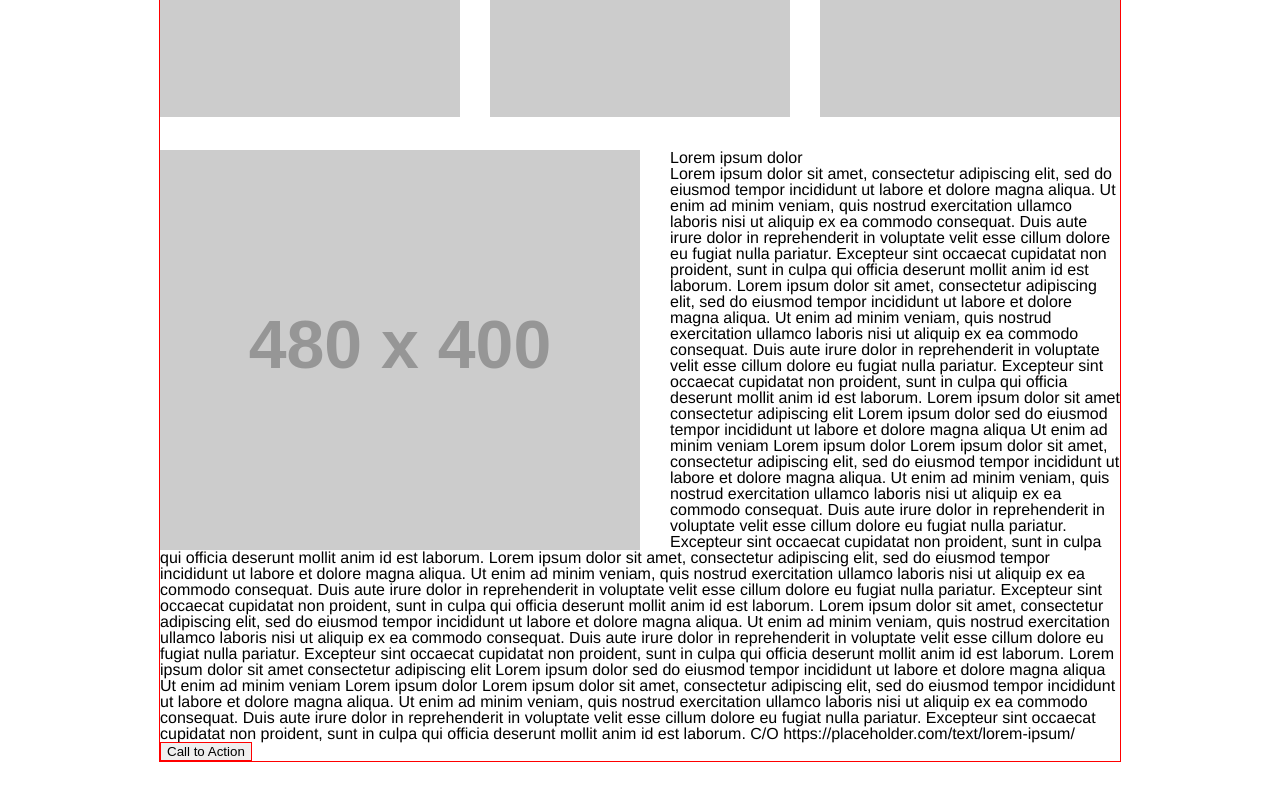
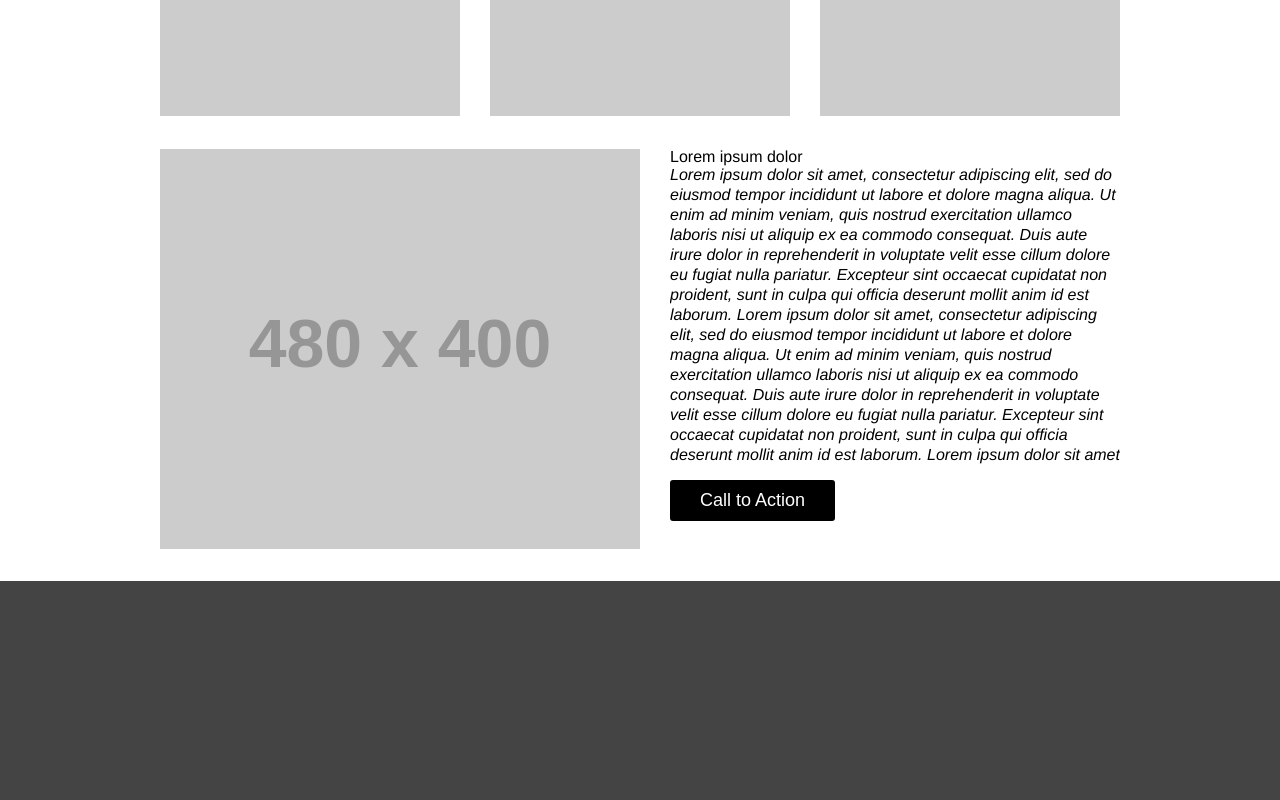
Before and after one commit to c23-repo/wireframe-exercise, a plain HTML site: page index.html in a window 1280 px wide. Shown: the part 872-1672 px from the top of the page. Drawn offline with Linux system fonts and the light colour scheme; placeholder pictures from the web are drawn by us.

Commit message:
final version 2

```diff
--- a/css/style.css
+++ b/css/style.css
@@ -1,7 +1,4 @@
   /* ENTIRE PAGE */
-  * {
-    border: 1px solid red;
-  }
 body{
   font-family: Helvetica, sans-serif;
 }
@@ -37,6 +34,7 @@ a{
 main {
   width: 960px;
   margin: 30px auto;
+  padding-bottom: 30px;
 }
 
 /* MAIN: SUB-BANNERS */
@@ -66,15 +64,15 @@ section h2 {
   margin-bottom: 10px;
 }
 
-section p {
+ p {
   line-height: 20px;
   font-style: italic;
-  height: 315px;
   overflow: scroll;
+  height: 300px;
   margin-bottom: 15px;
 }
 
-section button{
+div button{
   border: none;
   padding: 10px 30px;
   background: #000;
@@ -94,4 +92,5 @@ footer {
   margin-top: 30px;
   clear: both;
   background: #444;
+  height: 300px;
 }
```
Also changed, not shown: index.html (+0 -1 lines).
